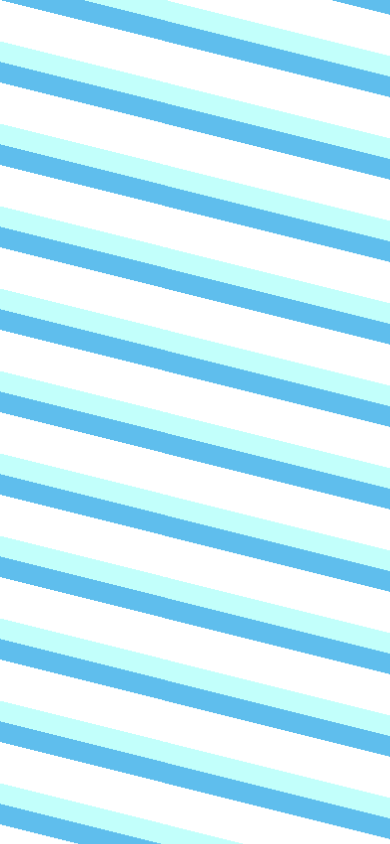
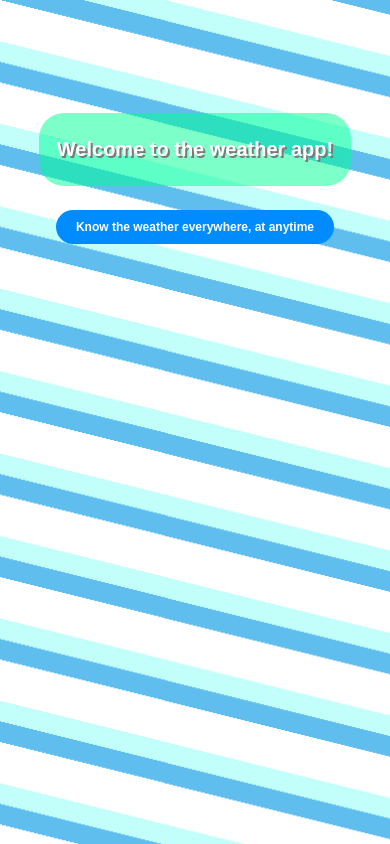
Before and after one commit to Niozk/weather-app, a Vue app: page / in a window 390 px wide. Built offline with nearby package versions, Linux system fonts and the light colour scheme.

Commit message:
Text ge-add
-Responsive

```diff
--- a/src/App.vue
+++ b/src/App.vue
@@ -1,7 +1,13 @@
 <template>
+    <Header />
+    <Nav />
+    <!-- <WeatherBox /> -->
 </template>
 
 <script setup>
+import Header from './components/Header.vue'
+import Nav from './components/Nav.vue'
+// import WeatherBox from './components/WeatherBox.vue'
 </script>
 
 <style scoped>
--- /dev/null
+++ b/src/components/Header.vue
@@ -0,0 +1,50 @@
+<template>
+<header>
+    <h1>Welcome to the weather app!</h1>
+</header>
+</template>
+
+<script setup>
+</script>
+
+<style scoped>
+header {
+    display: flex;
+    justify-content: center;
+    padding-top: 100px;
+}
+
+header h1 {
+    padding: 35px 50px;
+    border-radius: 25px;
+    font-size: 60px;
+    color: white;
+    background: #00ff9583;
+    text-shadow: 4px 3px 0 #7A7A7A;
+}
+
+@media only screen
+and (max-width: 1000px) {
+    header h1 {
+        font-size: 30px;
+    }
+}
+
+@media only screen
+and (max-width: 530px) {
+    header h1 {
+        padding: 30px 25px;
+        font-size: 26px;
+        text-shadow: 3px 2px 0 #7A7A7A;
+    }
+}
+
+@media only screen
+and (max-width: 410px) {
+    header h1 {
+        padding: 25px 18px;
+        font-size: 20px;
+        text-shadow: 2px 2px 0 #7A7A7A;
+    }
+}
+</style>
--- /dev/null
+++ b/src/components/Nav.vue
@@ -0,0 +1,47 @@
+<template>
+<nav>
+    <h2>Know the weather everywhere, at anytime</h2>
+    <!-- TODO: insert search bar-->
+</nav>
+</template>
+
+<script setup>
+</script>
+
+<style scoped>
+nav {
+    display: flex;
+    justify-content: center;
+}
+
+nav h2 {
+    /* color: #353535; */
+    padding: 15px 25px;
+    border-radius: 25px;
+    font-size: 26px;
+    color: #ffffff;
+    background: #008cff;
+}
+
+@media only screen
+and (max-width: 1000px) {
+    nav h2 {
+        font-size: 18px;
+    }
+}
+
+@media only screen
+and (max-width: 530px) {
+    nav h2 {
+        padding: 10px 20px;
+        font-size: 14px;
+    }
+}
+
+@media only screen
+and (max-width: 410px) {
+    nav h2 {
+        font-size: 12px;
+    }
+}
+</style>
--- /dev/null
+++ b/src/components/WeatherBox.vue
@@ -0,0 +1,11 @@
+<template>
+<article>
+    <!-- TODO: insert weather forecast-->
+</article>
+</template>
+
+<script setup>
+</script>
+
+<style scoped>
+</style>
```
